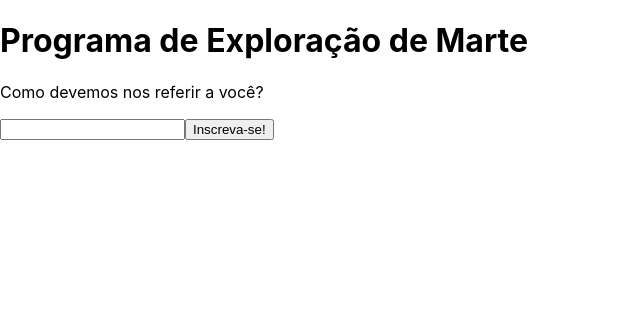
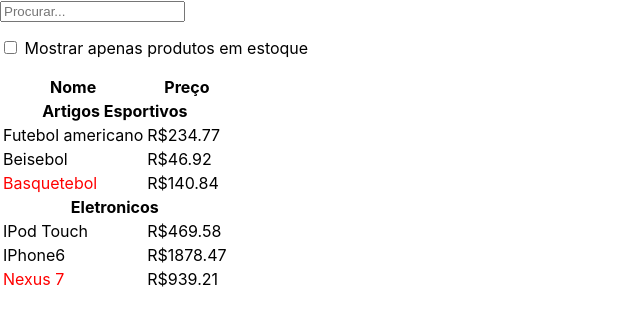
Before and after one commit to pedrojunior079/TutorialReact, a React (Create React App) app in the folder basico/: page / in a window 1280 px wide. Shown: the top 326 px of the page, without its empty margins (0-640 px from the left). Built offline with nearby package versions, Linux system fonts and the light colour scheme.

Commit message:
PensandoReact, README.md

```diff
--- a/basico/src/App.js
+++ b/basico/src/App.js
@@ -13,14 +13,15 @@ import React from 'react';
 //import AppCalcTemperatura from './AppCalcTemperatura';
 //import AppElevandoTemperatura from './AppElevandoTemperatura';
 //import AppContencaoV2 from './AppContencaoV2';
-import AppEspecializacao from './AppEspecializacao';
+//import AppEspecializacao from './AppEspecializacao';
+import AppPensandoReact from './AppPensandoReact';
 
 
 function App() {
   return (
     <div className='App'>
 
-      <AppEspecializacao />
+      <AppPensandoReact />
     </div>
   );
 }
--- /dev/null
+++ b/basico/src/AppPensandoReact.js
@@ -0,0 +1,113 @@
+import React from "react";
+import ReactDOM from 'react-dom';
+
+//Pensando em React: Passo 2
+export default function AppPensandoReact(){
+    //row em portugues é linha
+    class ProductCategoryRow extends React.Component {
+        render() {
+          const category = this.props.category;
+          return (
+            <tr>
+              <th colSpan="2">
+                {category}
+              </th>
+            </tr>
+          );
+        }
+      }
+
+      class ProductRow extends React.Component {
+        render() {
+          const product = this.props.product;
+          const name = product.stocked ?
+            product.name :
+            <span style={{color: 'red'}}>
+              {product.name}
+            </span>;
+
+          return (
+            <tr>
+              <td>{name}</td>
+              <td>{product.price}</td>
+            </tr>
+          );
+        }
+      }
+
+      class ProductTable extends React.Component {
+        render() {
+          const rows = [];
+          let lastCategory = null;
+
+          this.props.products.forEach((product) => {
+            if (product.category !== lastCategory) {
+              rows.push(
+                <ProductCategoryRow
+                  category={product.category}
+                  key={product.category} />
+              );
+            }
+            rows.push(
+              <ProductRow
+                product={product}
+                key={product.name} />
+            );
+            lastCategory = product.category;
+          });
+
+          return (
+            <table>
+              <thead>
+                <tr>
+                  <th>Nome</th>
+                  <th>Preço</th>
+                </tr>
+              </thead>
+              <tbody>{rows}</tbody>
+            </table>
+          );
+        }
+      }
+
+      class SearchBar extends React.Component {
+        render() {
+          return (
+            <form>
+              <input type="text" placeholder="Procurar..." />
+              <p>
+                <input type="checkbox" />
+                {' '}
+                Mostrar apenas produtos em estoque
+              </p>
+            </form>
+          );
+        }
+      }
+
+      class FilterableProductTable extends React.Component {
+        render() {
+          return (
+            <div>
+              <SearchBar />
+              <ProductTable products={this.props.products} />
+            </div>
+          );
+        }
+      }
+
+
+      const PRODUCTS = [
+        {category: 'Artigos Esportivos', price: 'R$234.77', stocked: true, name: 'Futebol americano' },
+        {category: 'Artigos Esportivos', price: 'R$46.92', stocked: true, name: 'Beisebol' },
+        {category: 'Artigos Esportivos', price: 'R$140.84', stocked: false, name: 'Basquetebol' },
+        {category: 'Eletronicos', price: 'R$469.58', stocked: true, name: 'IPod Touch' },
+        {category: 'Eletronicos', price: 'R$1878.47', stocked: true, name: 'IPhone6' },
+        {category: 'Eletronicos', price: 'R$939.21', stocked: false, name: 'Nexus 7' }
+      ];
+
+      ReactDOM.render(
+        <FilterableProductTable products={PRODUCTS} />,
+        document.getElementById('root')
+      );
+}
```
Also changed, not shown: 1 other file (tests, documents, lock files or other folders).
